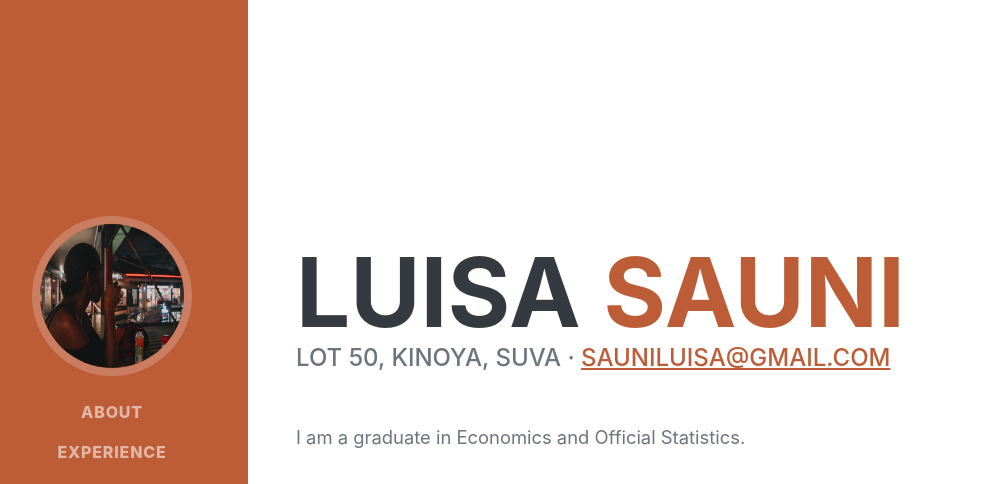
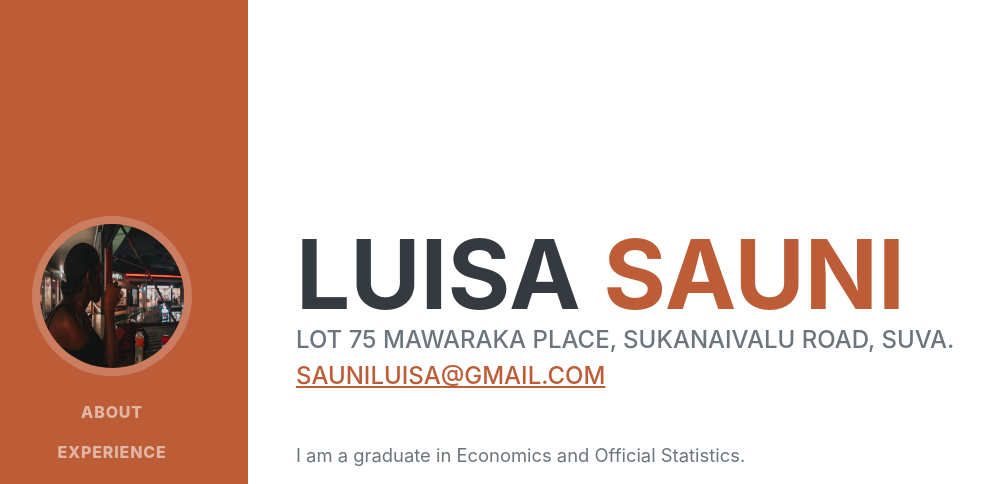
Before and after one commit to lulufj/lulufj.github.io, a plain HTML site: page index.html in a window 1280 px wide. Shown: the top 484 px of the page, without its empty margins (24-1008 px from the left). Drawn offline with nearby package versions, Linux system fonts and the light colour scheme; a web font is replaced by a local one.

Commit message:
Update index.html

```diff
--- a/index.html
+++ b/index.html
@@ -44,7 +44,7 @@
                         <span class="text-primary">Sauni</span>
                     </h1>
                     <div class="subheading mb-5">
-                         Lot 50, Kinoya, Suva ·
+                         Lot 75 Mawaraka Place, Sukanaivalu Road, Suva.
                         <a href="mailto:name@email.com">sauniluisa@gmail.com</a>
                     </div>
                     <p class="lead mb-5">I am a graduate in Economics and Official Statistics.</p>
```
